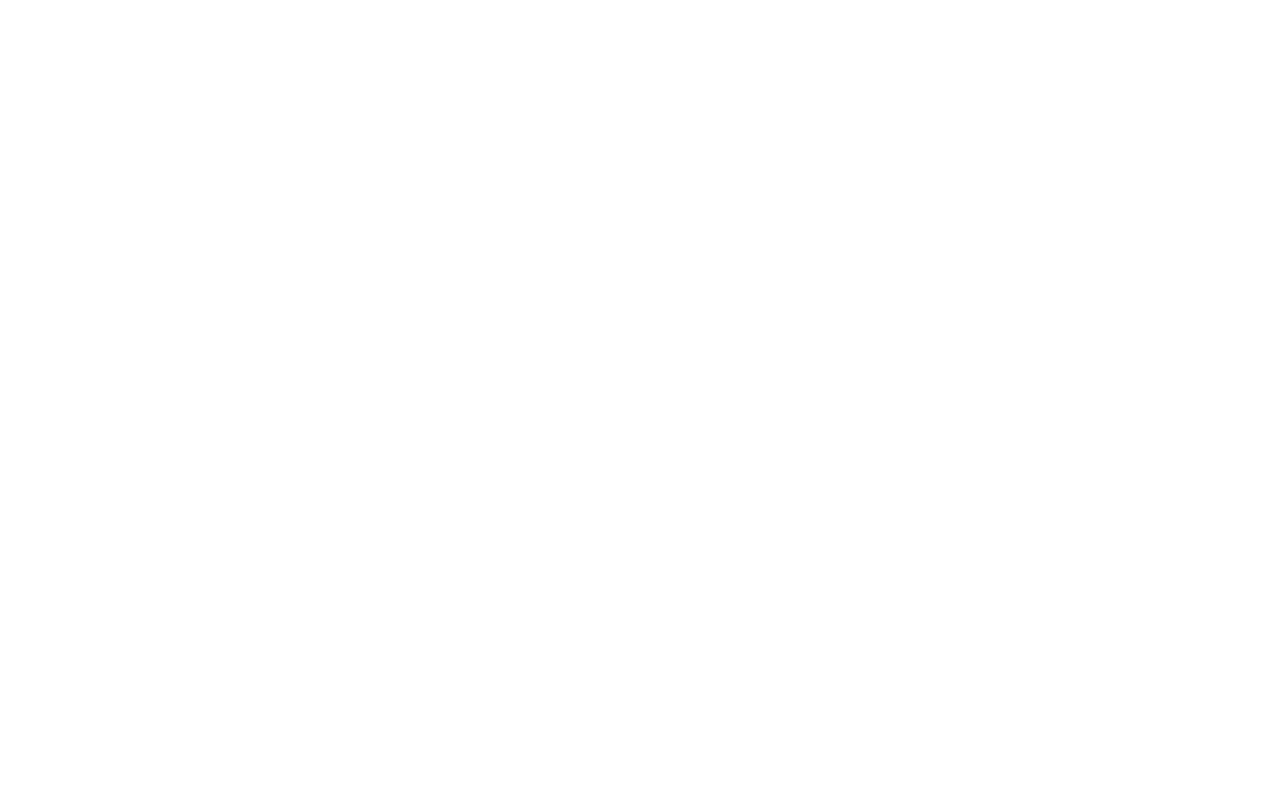
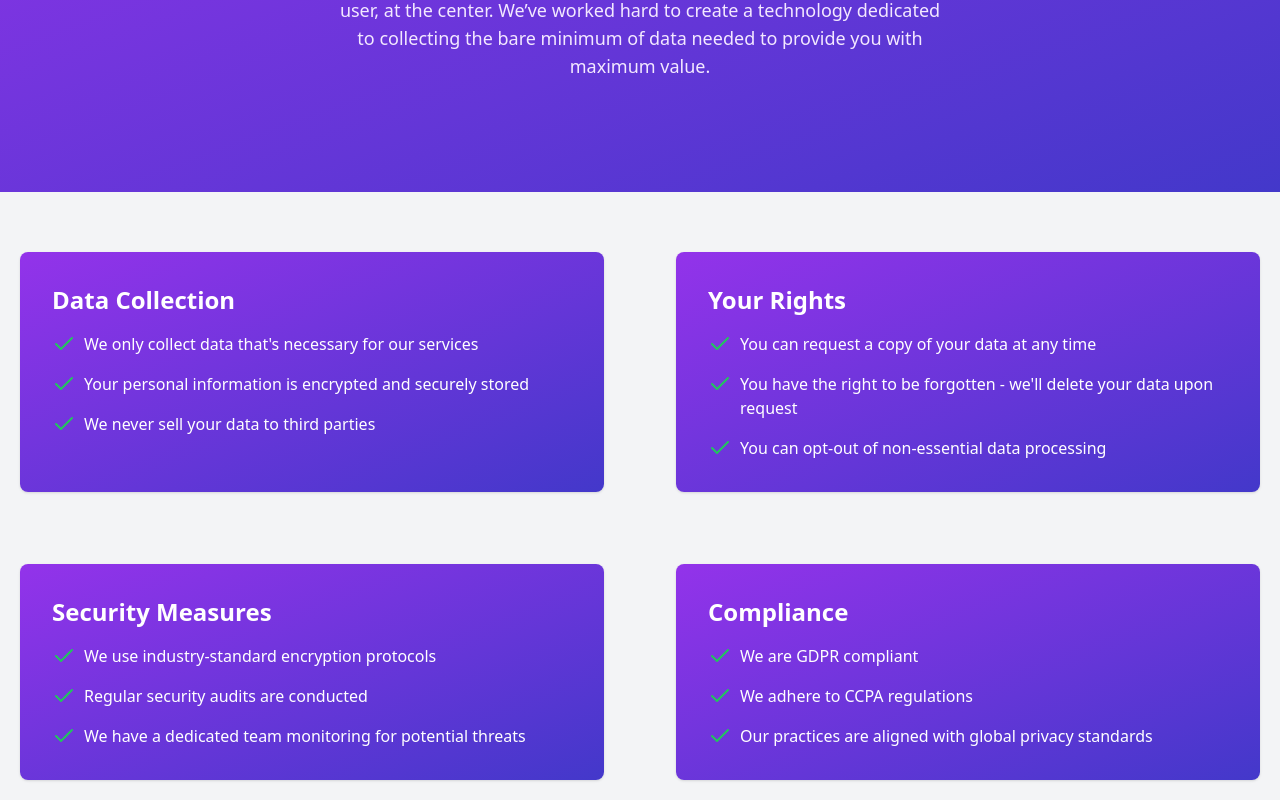
Before and after one commit to DarkyWarky/Codeissance_Tech-Monarch, a React (Vite) app in the folder frontend/: page /transparency in a window 1280 px wide. Shown: the part 356-1156 px from the top of the page. Before the commit the page ends 800 px from the top, so only its background shows below. Built offline with nearby package versions, Linux system fonts and the light colour scheme; no server answers.

Commit message:
Trans Page

```diff
--- a/frontend/src/pages/Transparency.jsx
+++ b/frontend/src/pages/Transparency.jsx
@@ -1,10 +1,98 @@
 import React from 'react';
+import { ArrowRight, Check } from 'lucide-react';
 
 const Transparency = () => {
   return (
-    <div>
-      <h1>Transparency Page</h1>
-      {/* Add your transparency page content here */}
+    <div className="bg-gray-100 min-h-screen">
+      {/* Main Content */}
+      <main className="max-w-7xl mx-auto px-4 py-12 sm:px-6 lg:px-8 bg-gradient-to-br from-purple-600 to-indigo-700">
+        {/* Hero Section */}
+        <section className="text-center mb-16">
+          <h2 className="text-7xl font-bold text-white hero-text font-heading md:text-5xl lg:text-7xl mb-6 leading-tight">Keeping your data secure,<br /> keeping it yours and yours only.</h2>
+          <p className="hero-text font-sans text-purple-100 text-lg mb-8 w-1/2 mx-auto">
+            At DigiPrints, we believe that trust is earned. This is why we put trust and transparency at the core of everything that we do, with you - the user, at the center. We’ve worked hard to create a technology dedicated to collecting the bare minimum of data needed to provide you with maximum value.
+          </p>
+        </section>
+      </main>
+
+      {/* Information Sections */}
+      <div className="grid grid-cols-1 md:grid-cols-2 gap-8 mt-10">
+        {/* Section 1 */}
+        <section className="bg-gradient-to-br from-purple-600 to-indigo-700 p-8 m-5 rounded-lg shadow">
+          <h3 className="text-2xl text-white font-semibold mb-4">Data Collection</h3>
+          <ul className="space-y-4">
+            <li className="flex items-start">
+              <Check className="text-green-500 mr-2 flex-shrink-0" />
+              <span className="text-white">We only collect data that's necessary for our services</span>
+            </li>
+            <li className="flex items-start">
+              <Check className="text-green-500 mr-2 flex-shrink-0" />
+              <span className="text-white">Your personal information is encrypted and securely stored</span>
+            </li>
+            <li className="flex items-start">
+              <Check className="text-green-500 mr-2 flex-shrink-0" />
+              <span className="text-white">We never sell your data to third parties</span>
+            </li>
+          </ul>
+        </section>
+
+        {/* Section 2 */}
+        <section className="bg-gradient-to-br from-purple-600 to-indigo-700 p-8 m-5 rounded-lg shadow">
+          <h3 className="text-2xl text-white font-semibold mb-4">Your Rights</h3>
+          <ul className="space-y-4">
+            <li className="flex items-start">
+              <Check className="text-green-500 mr-2 flex-shrink-0" />
+              <span className="text-white">You can request a copy of your data at any time</span>
+            </li>
+            <li className="flex items-start">
+              <Check className="text-green-500 mr-2 flex-shrink-0" />
+              <span className="text-white">You have the right to be forgotten - we'll delete your data upon request</span>
+            </li>
+            <li className="flex items-start">
+              <Check className="text-green-500 mr-2 flex-shrink-0" />
+              <span className="text-white">You can opt-out of non-essential data processing</span>
+            </li>
+          </ul>
+        </section>
+
+        {/* Section 3 */}
+        <section className="bg-gradient-to-br from-purple-600 to-indigo-700 p-8 m-5 rounded-lg shadow">
+          <h3 className="text-2xl text-white font-semibold mb-4">Security Measures</h3>
+          <ul className="space-y-4">
+            <li className="flex items-start">
+              <Check className="text-green-500 mr-2 flex-shrink-0" />
+              <span className="text-white">We use industry-standard encryption protocols</span>
+            </li>
+            <li className="flex items-start">
+              <Check className="text-green-500 mr-2 flex-shrink-0" />
+              <span className="text-white">Regular security audits are conducted</span>
+            </li>
+            <li className="flex items-start">
+              <Check className="text-green-500 mr-2 flex-shrink-0" />
+              <span className="text-white">We have a dedicated team monitoring for potential threats</span>
+            </li>
+          </ul>
+        </section>
+
+        {/* Section 4 */}
+        <section className="bg-gradient-to-br from-purple-600 to-indigo-700 p-8 m-5 rounded-lg shadow">
+          <h3 className="text-2xl text-white font-semibold mb-4">Compliance</h3>
+          <ul className="space-y-4">
+            <li className="flex items-start">
+              <Check className="text-green-500 mr-2 flex-shrink-0" />
+              <span className="text-white">We are GDPR compliant</span>
+            </li>
+            <li className="flex items-start">
+              <Check className="text-green-500 mr-2 flex-shrink-0" />
+              <span className="text-white">We adhere to CCPA regulations</span>
+            </li>
+            <li className="flex items-start">
+              <Check className="text-green-500 mr-2 flex-shrink-0" />
+              <span className="text-white">Our practices are aligned with global privacy standards</span>
+            </li>
+          </ul>
+        </section>
+      </div>
     </div>
   );
 };
```
